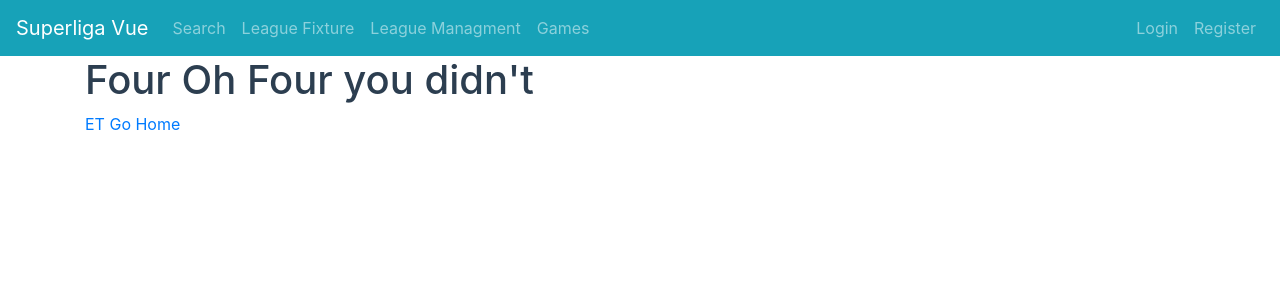
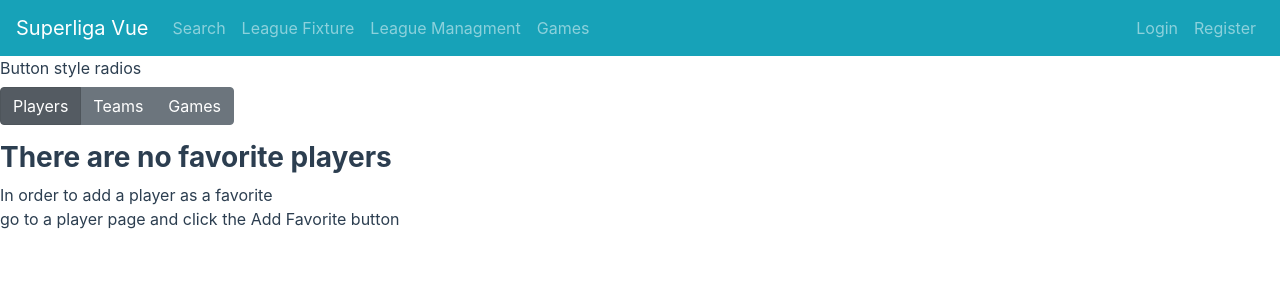
Before and after one commit to Web-Development-Environments-2021/assignment-3-3-313328924_204517924, a Vue app: page /#/FavoritePage in a window 1280 px wide. Shown: the top 300 px of the page. Built offline with nearby package versions, Linux system fonts and the light colour scheme; what vue-cookies would draw is missing.

Commit message:
favorite page

```diff
--- a/src/App.vue
+++ b/src/App.vue
@@ -18,9 +18,9 @@
         <b-navbar-nav class="ml-auto" v-else>
         <b-nav-item-dropdown right>
           <template #button-content>
-            User
+            <strong>{{$root.store.username}}</strong>
           </template>
-          <b-dropdown-item href="#">Favorites</b-dropdown-item>
+          <b-dropdown-item :to="{ name: 'Favorite' }">Favorites</b-dropdown-item>
           <b-dropdown-item href="#" @click="Logout">Log Out</b-dropdown-item>
         </b-nav-item-dropdown>
         </b-navbar-nav>
--- a/src/components/PlayerPreview.vue
+++ b/src/components/PlayerPreview.vue
@@ -1,7 +1,6 @@
 <template>
     <div>
         <router-link :to="{name: 'PlayerCard' , params: {playerId: id}}">{{data}}</router-link>
-
     </div>
 </template>
 <script>
--- a/src/components/SearchResults.vue
+++ b/src/components/SearchResults.vue
@@ -3,8 +3,8 @@
         <!-- <div v-if="!haveSearchResults">
             <h3><strong>No such {{type}}</strong></h3>
         </div> -->
+        <h3>{{type}}s found:</h3>
         <div v-for="(result, index) in results" :key="index">
-            <h3>{{type}}s found:</h3>
             <component
             :is="createChildComponentString"
             :data="results[index]"
@@ -20,11 +20,11 @@ export default {
     props: {type: String, results: Array},
     computed: {
         createChildComponentString(){
-            return this.type.charAt(0).toUpperCase() + this.type.slice(1) + "Preview";
+            let type = this.type
+            return type.charAt(0).toUpperCase() + type.slice(1) + "Preview";
         },
     },
     created() {
-        this.results = [];
     },
 
 }
--- a/src/main.js
+++ b/src/main.js
@@ -99,6 +99,18 @@ const shared_data = {
     }
 };
 // Vue.prototype.$root.store = shared_data;
+router.beforeEach((to, from, next) => {
+    if(shared_data.username){
+      const cookie = window.$cookies.get('session');
+      console.log(cookie)
+      if(!cookie && shared_data.domain == "http://localhost:3000/"){
+        shared_data.logout();
+        next({name: 'main'});
+      }
+    }
+    next();
+  });
+
 
 new Vue({
     router,
--- a/src/pages/FavoritePage.vue
+++ b/src/pages/FavoritePage.vue
@@ -1,12 +1,39 @@
 <template>
     <div>
-
+        <b-form-group label="Button style radios" v-slot="{ ariaDescribedby }">
+            <b-form-radio-group
+                id="btn-radios-1"
+                v-model="type"
+                @change="getFavorite($event)"
+                :options="options"
+                :aria-describedby="ariaDescribedby"
+                name="radios-btn-default"
+                buttons
+            ></b-form-radio-group>
+        </b-form-group>
+        <div>
+            <SearchResults
+            v-if="favorites.length > 0"
+            :type="type"
+            :results="favorites"
+            ></SearchResults>
+            <div
+            v-else>
+                <h3><strong>There are no favorite {{type}}s</strong></h3>
+                <p>In order to add a {{type}} as a favorite <br>go to a {{type}} page and click the Add Favorite button</p>
+            </div>
+        </div>
     </div>
 </template>
 <script>
+import SearchResults from '../components/SearchResults.vue';
 export default {
+    components:{
+        SearchResults: SearchResults
+    },
     data(){
         return{
+            favorites: [],
             type: "player",
             options: [
                 { text: 'Players', value: 'player' },
@@ -16,11 +43,31 @@ export default {
         }
     },
     methods: {
-        async getFavorite(){
-            const res = await this.axios.post(`${this.$root.store.domain_server}/users/getFavorite${this.type}`,{
-                withCredentials: true
-            });
+        async getFavorite(event){
+            const target = event;
+            try{
+                this.favorites = [];
+                const typeForURL = target.charAt(0).toUpperCase() + target.slice(1) + 's';
+                const res = await this.axios.get(`${this.$root.store.domain_server}/users/getFavorite${typeForURL}`,{
+                    withCredentials: true
+                });
+                console.log(this.favorites)
+                console.log(this.favorites.length)
+                if(typeof(res.data) !== "string")
+                    this.favorites = res.data;
+                    // console.log(typeof(res.data));
+            }catch(err){
+                // console.log(this.type);
+            }
         }
+    },
+    computed:{
+        getType(){
+            return this.type
+        }
+    },
+    created() {
+        // this.getFavorite(this.type)
     },
 }
 </script>
--- a/src/pages/PlayerCard.vue
+++ b/src/pages/PlayerCard.vue
@@ -3,6 +3,7 @@
         {{id}}, {{name}}, {{commonName}}
         <span>
             <AddFavorite
+            v-if="this.$root.store.username"
             :type="'Players'"
             :id="id"
             ></AddFavorite>
--- a/src/pages/SearchPage.vue
+++ b/src/pages/SearchPage.vue
@@ -25,7 +25,7 @@
         :type="type"
         :results="results"
       ></SearchResults>
-      <h3 v-else><strong>No Such {{type}}</strong></h3>
+      <h3 v-else><strong>Couldn't find such {{type}}</strong></h3>
 
   </div>
 </template>
--- a/src/pages/TeamCard.vue
+++ b/src/pages/TeamCard.vue
@@ -3,6 +3,7 @@
         {{id}}, {{name}}, {{foundation}}
         <span>
             <AddFavorite
+            v-if="this.$root.store.username"
             :type="'Teams'"
             :id="id"
             ></AddFavorite>
--- a/src/routes.js
+++ b/src/routes.js
@@ -29,6 +29,12 @@ const routes = [{
         name: "LeagueManagment",
         component: () =>
             import ("./pages/LeagueManagment")
+    },
+    {
+        path: "/FavoritePage",
+        name: "Favorite",
+        component: () =>
+            import ("./pages/FavoritePage")
     },
     // {
     //     path: "/table",
```
